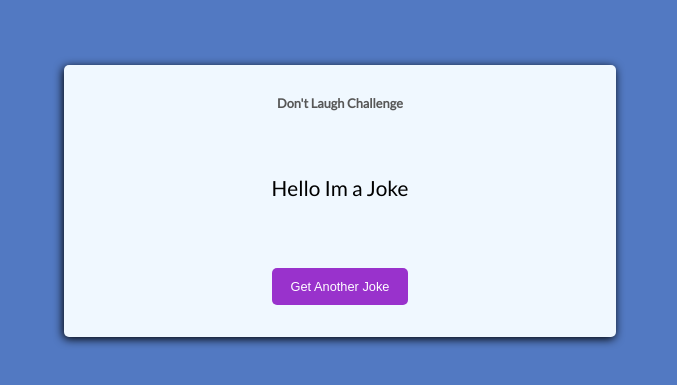
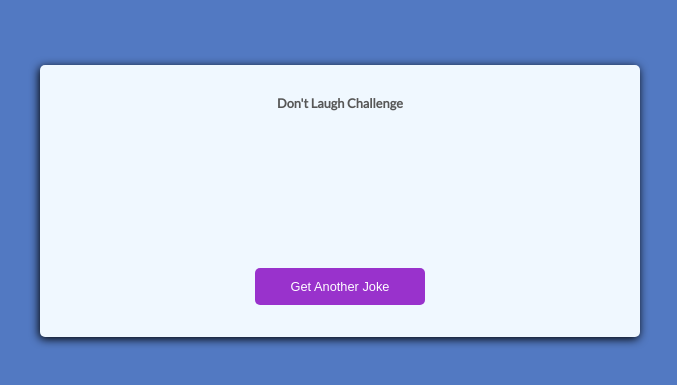
Before and after one commit to MeeceGH/dad-jokes, a plain HTML site: page index.html in a window 1280 px wide. Shown: the part 199-584 px from the top of the page, without its empty margins (300-977 px from the left). Drawn offline with Linux system fonts and the light colour scheme.

Commit message:
Readjusted styling width

```diff
--- a/index.html
+++ b/index.html
@@ -12,7 +12,7 @@
     <div class="container">
         <h4>Don't Laugh Challenge</h4>
 
-        <h2 id="joke-container">Hello Im a Joke</h2>
+        <h2 id="joke-container"></h2>
 
         <button class="btn">Get Another Joke</button>
     </div>
--- a/style.css
+++ b/style.css
@@ -29,12 +29,13 @@ h4 {
 .container {
     background-color: aliceblue;
     border-radius: 5px;
-    padding: 2rem 13rem;
+    padding: 2rem 3rem;
+    width: 600px;
     height: 17rem;
     display: flex;
     flex-direction: column;
     justify-content: space-between;
-    align-items: space-between;
+    align-items: center;
     box-shadow: -1px 2px 10px;
 }
 
@@ -46,6 +47,7 @@ h4 {
     padding: 0.7rem 0;
     cursor: pointer;
     font-size: 0.8rem;
+    width: 170px;
 }
 
 .btn:active {
```
